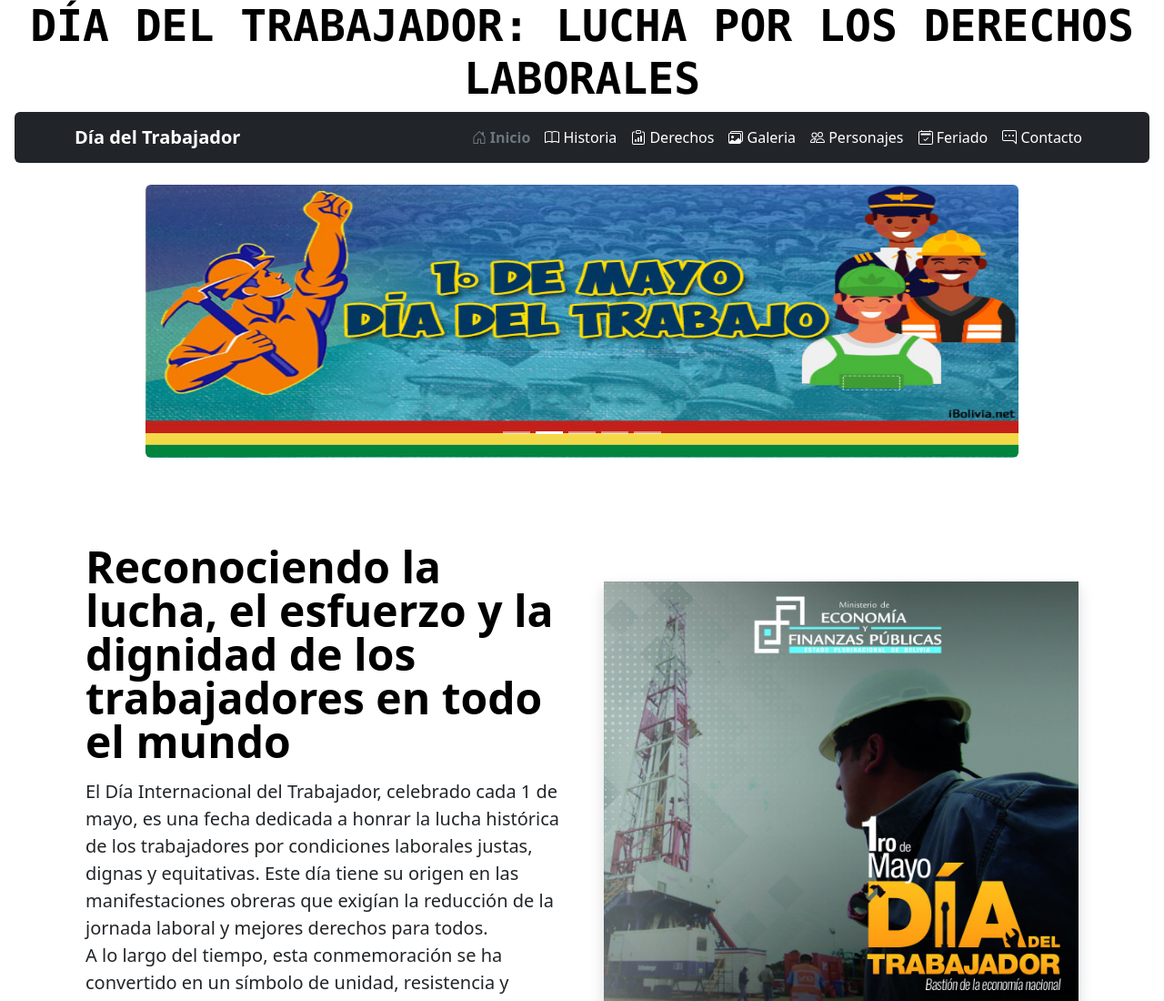
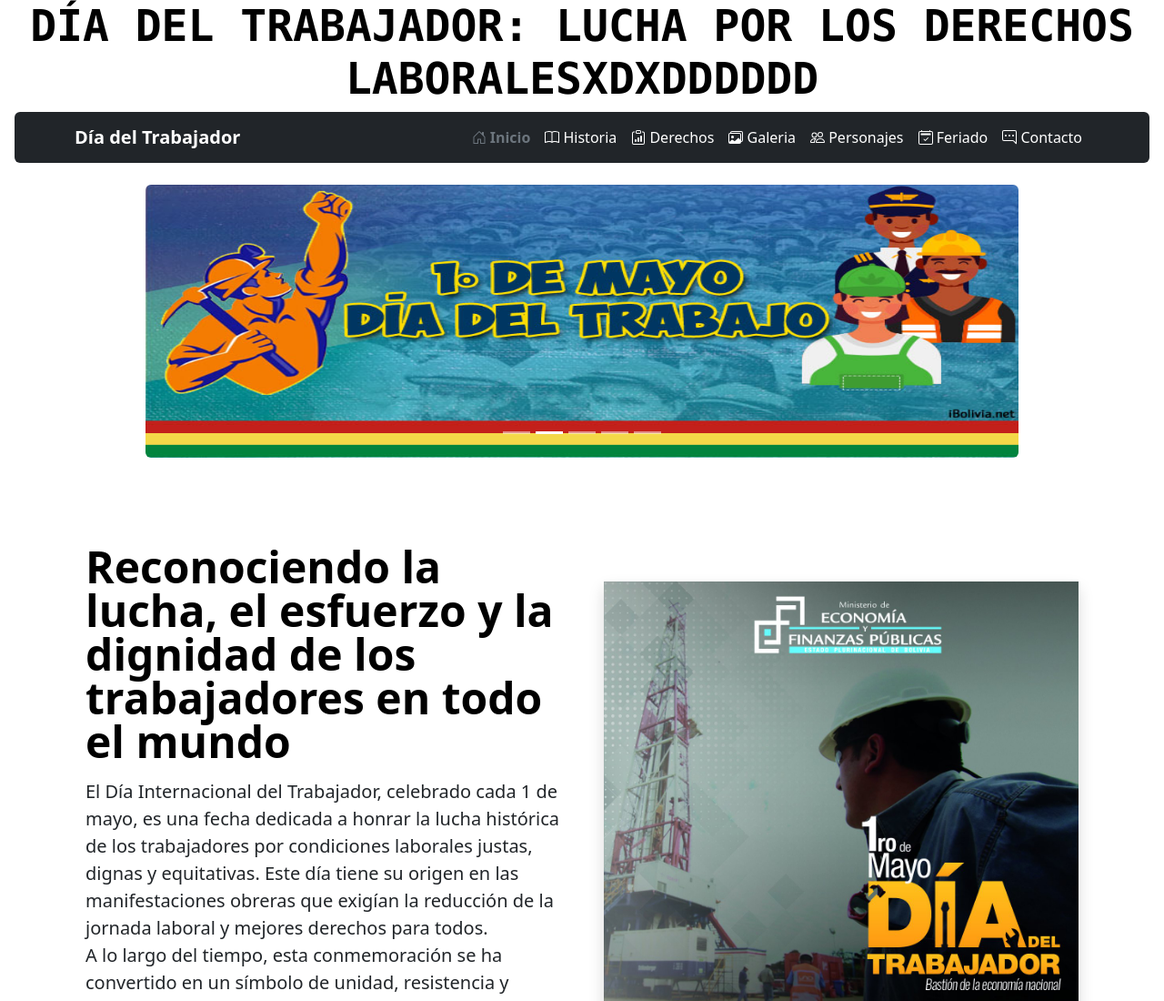
Before and after one commit to samuelcgu-netizen/DIaDelTabajador01, a plain HTML site: page index.html in a window 1280 px wide. Shown: the top 1100 px of the page at 91% size. Drawn offline with Linux system fonts and the light colour scheme.

Commit message:
index.html

```diff
--- a/index.html
+++ b/index.html
@@ -9,7 +9,7 @@
 </head>
 <body>
   <h1 class="display-5 fw-bold text-black text-uppercase text-center font-monospace">
-    Día del Trabajador: Lucha por los derechos laborales
+    Día del Trabajador: Lucha por los derechos laboralesxdxdddddd
   </h1>
   <nav class="mx-3 rounded navbar navbar-expand-lg navbar-dark bg-dark">
     <div class="container">
```
